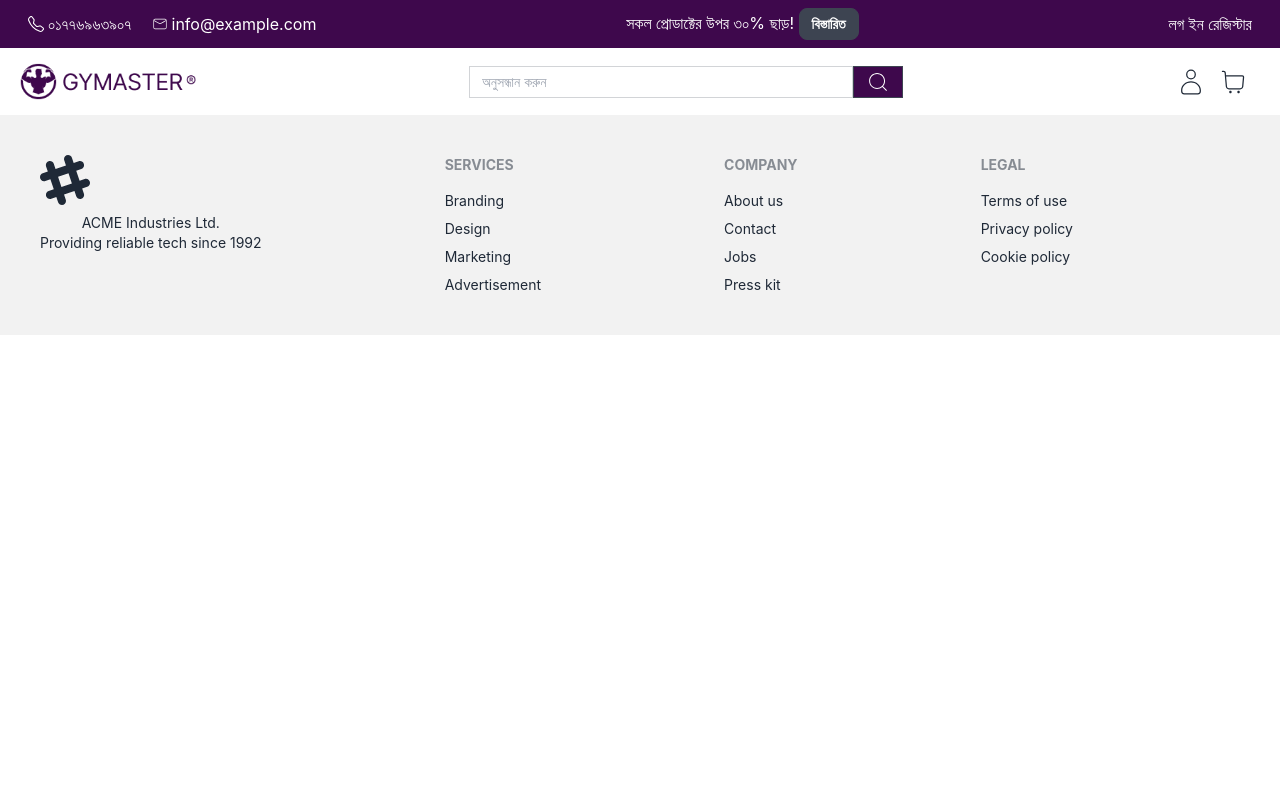
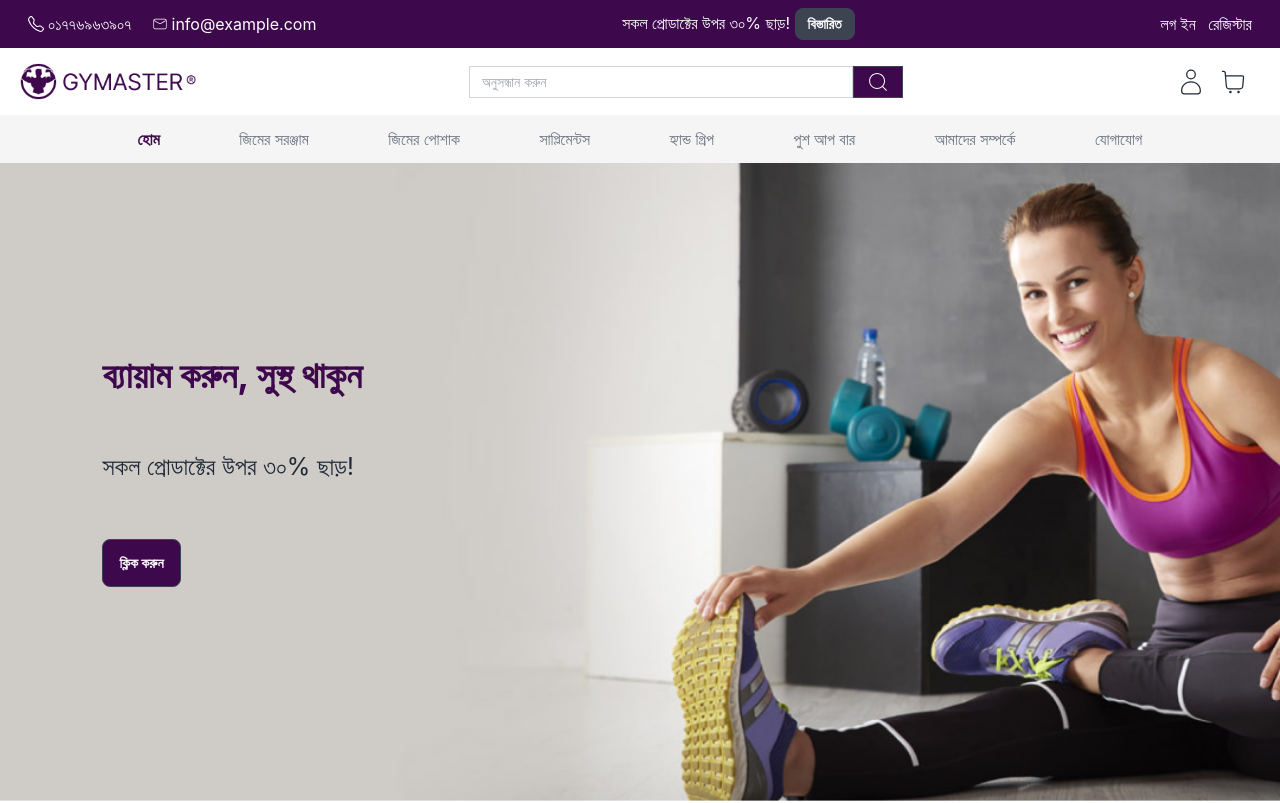
Before and after one commit to zahid4523114/Gymaster, a React (Create React App) app: page / in a window 1280 px wide. Shown: the top 803 px of the page. Built offline with nearby package versions, Linux system fonts and the light colour scheme.

Commit message:
home-banner-added

```diff
--- a/src/components/header/Header.js
+++ b/src/components/header/Header.js
@@ -24,8 +24,10 @@ const Header = () => {
             </p>
           </div>
           <div>
-            <Link> লগ ইন </Link>
-            <Link>রেজিস্টার</Link>
+            <Link to={"/logIn"}> লগ ইন </Link>
+            <Link className="ml-2" to={"/signUp"}>
+              রেজিস্টার
+            </Link>
           </div>
         </div>
       </div>
@@ -55,6 +57,23 @@ const Header = () => {
           </span>
         </div>
       </div>
+      <div
+        className="  p-3 text-gray-500"
+        style={{ backgroundColor: "#F5F5F5" }}
+      >
+        <div className="w-4/5 mx-auto flex justify-between items-center">
+          <Link style={{ color: "#3E084C" }} className="font-bold">
+            হোম
+          </Link>
+          <Link>জিমের সরঞ্জাম</Link>
+          <Link>জিমের পোশাক</Link>
+          <Link>সাপ্লিমেন্টস</Link>
+          <Link> হ্যান্ড গ্রিপ</Link>
+          <Link> পুশ আপ বার</Link>
+          <Link>আমাদের সম্পর্কে</Link>
+          <Link>যোগাযোগ</Link>
+        </div>
+      </div>
     </div>
   );
 };
--- /dev/null
+++ b/src/components/home/Home.css
@@ -0,0 +1,14 @@
+.home-container {
+  width: 100%;
+  min-height: 80vh;
+  position: relative;
+  background-image: url("../../images/Hero\ \(1\).png");
+  background-position: center;
+  background-repeat: no-repeat;
+  background-size: cover;
+}
+.text-box {
+  position: absolute;
+  top: 30%;
+  left: 8%;
+}
--- a/src/components/home/Home.js
+++ b/src/components/home/Home.js
@@ -1,7 +1,26 @@
 import React from "react";
+import "./Home.css";
+import { Link } from "react-router-dom";
 
 const Home = () => {
-  return <div></div>;
+  return (
+    <div>
+      <div className="home-container">
+        <div className="text-box text-left">
+          <h1 style={{ color: "#3E084C" }} className="font-bold text-4xl">
+            ব্যায়াম করুন, সুস্থ থাকুন
+          </h1>
+          <p className="text-2xl my-14">সকল প্রোডাক্টের উপর ৩০% ছাড়!</p>
+          <button
+            style={{ backgroundColor: "#3E084C" }}
+            className="btn font-bold"
+          >
+            ক্লিক করুন
+          </button>
+        </div>
+      </div>
+    </div>
+  );
 };
 
 export default Home;
```
